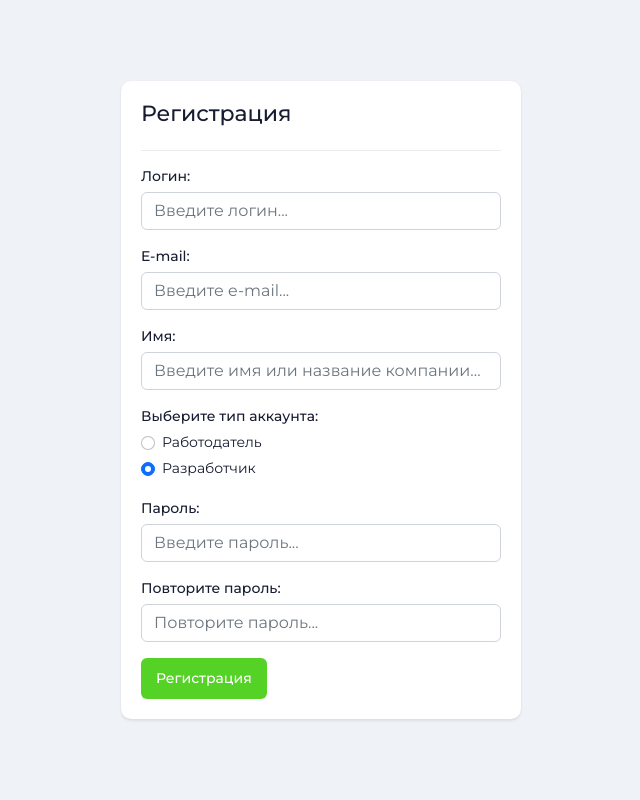
After one commit to ElveeBolt/forestwork, a Django app: page /users/register in a window 1280 px wide. The commit adds this page. Shown: the whole page, without its empty margins (319-959 px from the left). Run offline with Django 4.2, Linux system fonts and the light colour scheme; some libraries are stand-ins or nearby versions.

Commit message:
Added HTML template for Login and Register page

```diff
--- a/forestwork/static/css/main.css
+++ b/forestwork/static/css/main.css
@@ -130,6 +130,11 @@ a.nav-link.btn-link:hover {
     font-weight: 500;
 }
 
+.card-box{
+    width:400px;
+    margin:0;
+}
+
 .comment {
     border-top: 1px solid var(--color-border);
     padding-top: 15px;
@@ -184,6 +189,13 @@ a.nav-link.btn-link:hover {
     color: var(--color-muted);
 }
 
+section.blank {
+    height: 100%;
+    display: flex;
+    align-items: center;
+    justify-content: center;
+}
+
 footer{
     padding: 30px 0;
     background: #fff;
--- /dev/null
+++ b/forestwork/templates/base_blank.html
@@ -0,0 +1,15 @@
+{% load static %}
+<!DOCTYPE html>
+<html lang="ru" class="h-100">
+<head>
+    <meta charset="UTF-8">
+    <meta name="viewport" content="width=device-width, initial-scale=1">
+    <title>{% block title %}{% endblock title %}</title>
+    <link rel="stylesheet" href="{% static 'css/bootstrap.min.css' %}">
+    <link rel="stylesheet" href="{% static 'css/main.css' %}">
+</head>
+<body class="d-flex flex-column h-100">
+    {% block content %}{% endblock content %}
+    <script src="{% static 'js/bootstrap.min.js' %}"></script>
+</body>
+</html>
--- /dev/null
+++ b/forestwork/templates/users/register.html
@@ -0,0 +1,49 @@
+{% extends 'base_blank.html' %}
+
+{% block content %}
+<section class="blank">
+    <div class="card card-box">
+        <div class="card-heading">
+            <h2>Регистрация</h2>
+        </div>
+        <form action="POST">
+            <div class="mb-3">
+                <label for="login" class="form-label">Логин:</label>
+                <input type="text" class="form-control" id="login" placeholder="Введите логин...">
+            </div>
+            <div class="mb-3">
+                <label for="email" class="form-label">E-mail:</label>
+                <input type="email" class="form-control" id="email" placeholder="Введите e-mail...">
+            </div>
+            <div class="mb-3">
+                <label for="name" class="form-label">Имя:</label>
+                <input type="text" class="form-control" id="name" placeholder="Введите имя или название компании...">
+            </div>
+            <div class="mb-3">
+                <label class="form-label">Выберите тип аккаунта:</label>
+                <div class="form-check">
+                    <input class="form-check-input" type="radio" name="flexRadioDefault" id="flexRadioDefault1">
+                    <label class="form-check-label" for="flexRadioDefault1">
+                        Работодатель
+                    </label>
+                </div>
+                <div class="form-check">
+                    <input class="form-check-input" type="radio" name="flexRadioDefault" id="flexRadioDefault2" checked>
+                    <label class="form-check-label" for="flexRadioDefault2">
+                        Разработчик
+                    </label>
+                </div>
+            </div>
+            <div class="mb-3">
+                <label for="password" class="form-label">Пароль:</label>
+                <input type="password" class="form-control" id="password" placeholder="Введите пароль...">
+            </div>
+            <div class="mb-3">
+                <label for="password2" class="form-label">Повторите пароль:</label>
+                <input type="password" class="form-control" id="password2" placeholder="Повторите пароль...">
+            </div>
+            <button class="btn btn-primary" type="submit">Регистрация</button>
+        </form>
+    </div>
+</section>
+{% endblock content %}
--- a/forestwork/users/urls.py
+++ b/forestwork/users/urls.py
@@ -9,4 +9,6 @@ urlpatterns = [
     path('developers/<int:user_id>', views.developer, name='developer'),
     path('profile', views.profile, name='profile'),
     path('profile/edit', views.profile_edit, name='profile_edit'),
+    path('login', views.login, name='login'),
+    path('register', views.register, name='register'),
 ]
--- a/forestwork/users/views.py
+++ b/forestwork/users/views.py
@@ -70,3 +70,23 @@ def profile_edit(request):
         'subtitle': 'Страница редактирования профиля'
     }
     return render(request, 'profile/edit.html', context=context)
+
+
+def login(request):
+    # TODO: add functionality login page.
+
+    context = {
+        'title': 'Авторизация',
+        'subtitle': 'Страница авторизации пользователя'
+    }
+    return render(request, 'users/login.html', context=context)
+
+
+def register(request):
+    # TODO: add functionality register page.
+
+    context = {
+        'title': 'Редактирование профиля',
+        'subtitle': 'Страница регистрации пользователя'
+    }
+    return render(request, 'users/register.html', context=context)
```
Also changed, not shown: forestwork/templates/users/login.html (added, +22 -0 lines).
